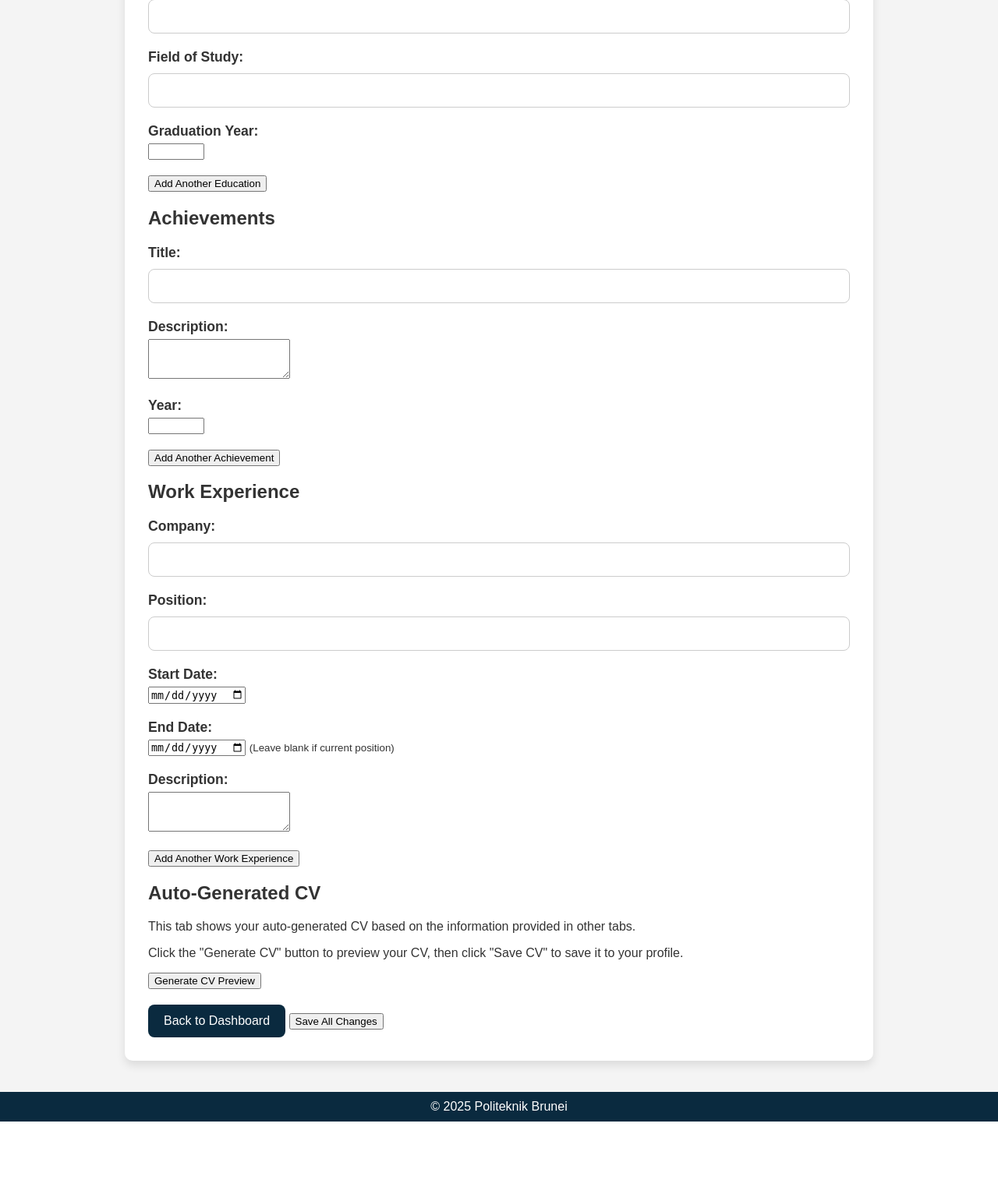
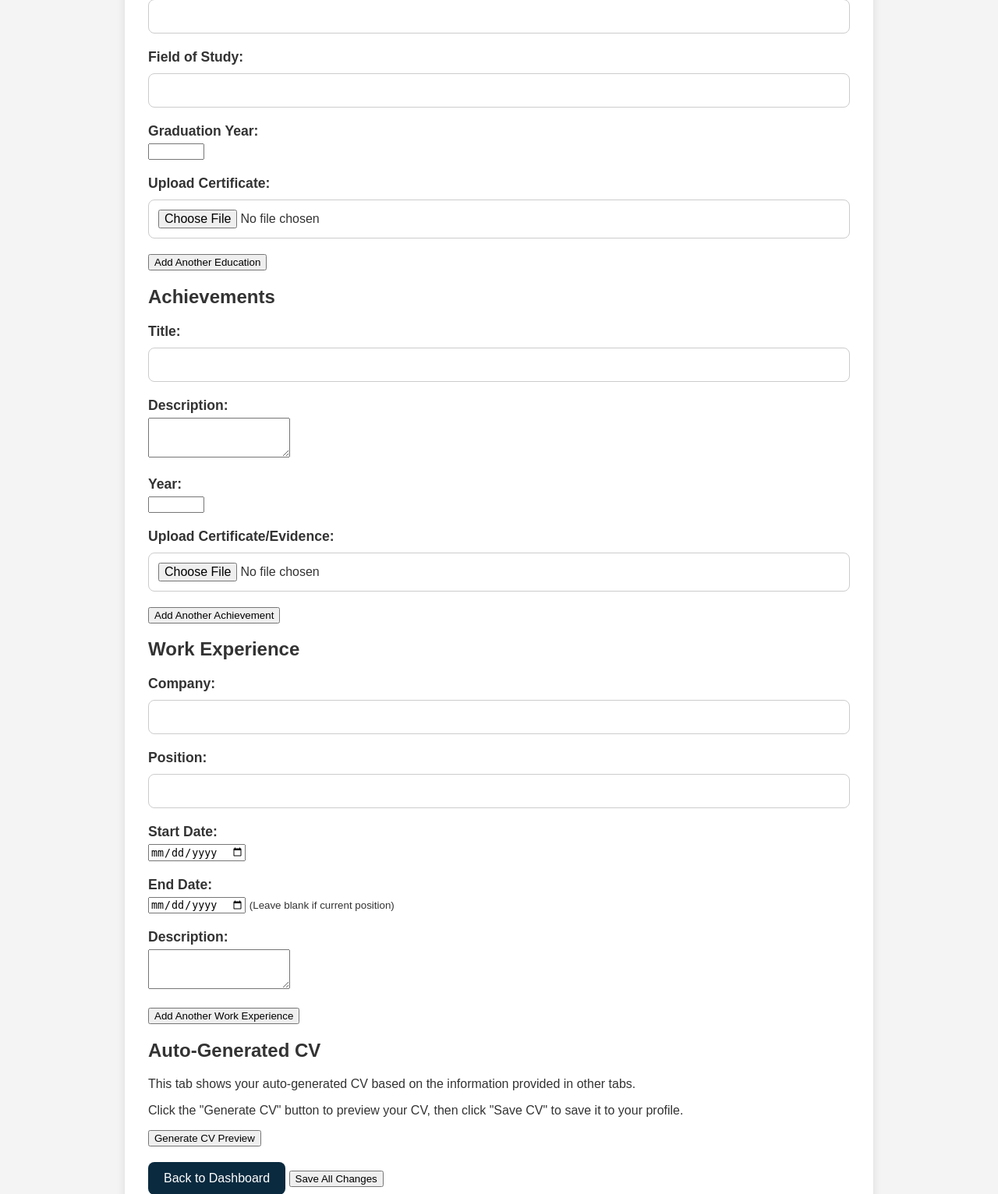
Before and after one commit to zzuhriii/FYPGroup10, a PHP site: page /user_profile/profile.php in a window 1280 px wide. Shown: the part 889-2421 px from the top of the page at 78% size. Before the commit the page ends 2328 px from the top, so only its background shows below. Run offline with PHP 8.4, Linux system fonts and the light colour scheme; a user stored in the database is signed in; data comes from the database, SQL or seed files in the repository; data that the repository does not hold is empty.

Commit message:
Update profile.php

```diff
--- a/Website/user_profile/profile.php
+++ b/Website/user_profile/profile.php
@@ -187,6 +187,13 @@ $cv = !empty($user['cv']) ? "uploads/cv/" . $user['cv'] : null;
                         <label for="graduation_year_<?php echo $index; ?>">Graduation Year:</label>
                         <input type="number" id="graduation_year_<?php echo $index; ?>" name="education[<?php echo $index; ?>][graduation_year]" min="1950" max="2030" value="<?php echo htmlspecialchars($edu['graduation_year']); ?>" required>
                     </div>
+                    <div class="input-field">
+                        <label for="education_cert_<?php echo $index; ?>">Upload Certificate:</label>
+                        <input type="file" id="education_cert_<?php echo $index; ?>" name="education[<?php echo $index; ?>][certificate]" accept=".pdf,.jpg,.jpeg,.png">
+                        <?php if (!empty($edu['certificate'])): ?>
+                            <p class="file-info">Current certificate: <?php echo htmlspecialchars($edu['certificate']); ?></p>
+                        <?php endif; ?>
+                    </div>
                     <?php if ($index > 0): ?>
                         <button type="button" class="remove-btn remove-education">Remove</button>
                     <?php endif; ?>
@@ -217,11 +224,16 @@ $cv = !empty($user['cv']) ? "uploads/cv/" . $user['cv'] : null;
                     <label for="graduation_year_0">Graduation Year:</label>
                     <input type="number" id="graduation_year_0" name="education[0][graduation_year]" min="1950" max="2030" required>
                 </div>
+                <div class="input-field">
+                    <label for="education_cert_0">Upload Certificate:</label>
+                    <input type="file" id="education_cert_0" name="education[0][certificate]" accept=".pdf,.jpg,.jpeg,.png">
+                </div>
             </div>
         <?php endif; ?>
     </div>
     <button type="button" class="add-btn" id="add-education">Add Another Education</button>
 </div>
+
 
        <!-- Achievements Tab -->
 <div id="achievements" class="tab-content">
@@ -242,6 +254,13 @@ $cv = !empty($user['cv']) ? "uploads/cv/" . $user['cv'] : null;
                         <label for="achievement_year_<?php echo $index; ?>">Year:</label>
                         <input type="number" id="achievement_year_<?php echo $index; ?>" name="achievements[<?php echo $index; ?>][year]" min="1950" max="2030" value="<?php echo htmlspecialchars($ach['year']); ?>" required>
                     </div>
+                    <div class="input-field">
+                        <label for="achievement_cert_<?php echo $index; ?>">Upload Certificate/Evidence:</label>
+                        <input type="file" id="achievement_cert_<?php echo $index; ?>" name="achievements[<?php echo $index; ?>][certificate]" accept=".pdf,.jpg,.jpeg,.png">
+                        <?php if (!empty($ach['certificate'])): ?>
+                            <p class="file-info">Current certificate: <?php echo htmlspecialchars($ach['certificate']); ?></p>
+                        <?php endif; ?>
+                    </div>
                     <?php if ($index > 0): ?>
                         <button type="button" class="remove-btn remove-achievement">Remove</button>
                     <?php endif; ?>
@@ -260,6 +279,10 @@ $cv = !empty($user['cv']) ? "uploads/cv/" . $user['cv'] : null;
                 <div class="input-field">
                     <label for="achievement_year_0">Year:</label>
                     <input type="number" id="achievement_year_0" name="achievements[0][year]" min="1950" max="2030" required>
+                </div>
+                <div class="input-field">
+                    <label for="achievement_cert_0">Upload Certificate/Evidence:</label>
+                    <input type="file" id="achievement_cert_0" name="achievements[0][certificate]" accept=".pdf,.jpg,.jpeg,.png">
                 </div>
             </div>
         <?php endif; ?>
@@ -428,6 +451,10 @@ $cv = !empty($user['cv']) ? "uploads/cv/" . $user['cv'] : null;
                         <label for="graduation_year_${newIndex}">Graduation Year:</label>
                         <input type="number" id="graduation_year_${newIndex}" name="education[${newIndex}][graduation_year]" min="1950" max="2030" required>
                     </div>
+                    <div class="input-field">
+                        <label for="education_cert_${newIndex}">Upload Certificate:</label>
+                        <input type="file" id="education_cert_${newIndex}" name="education[${newIndex}][certificate]" accept=".pdf,.jpg,.jpeg,.png" required>
+                    </div>
                     <button type="button" class="remove-btn remove-education">Remove</button>
                 `;
 
@@ -455,6 +482,10 @@ $cv = !empty($user['cv']) ? "uploads/cv/" . $user['cv'] : null;
                     <div class="input-field">
                         <label for="achievement_year_${newIndex}">Year:</label>
                         <input type="number" id="achievement_year_${newIndex}" name="achievements[${newIndex}][year]" min="1950" max="2030" required>
+                    </div>
+                    <div class="input-field">
+                        <label for="achievement_cert_${newIndex}">Upload Certificate/Evidence:</label>
+                        <input type="file" id="achievement_cert_${newIndex}" name="achievements[${newIndex}][certificate]" accept=".pdf,.jpg,.jpeg,.png" required>
                     </div>
                     <button type="button" class="remove-btn remove-achievement">Remove</button>
                 `;
```
Lines whose indentation alone changed are shown as unchanged.
